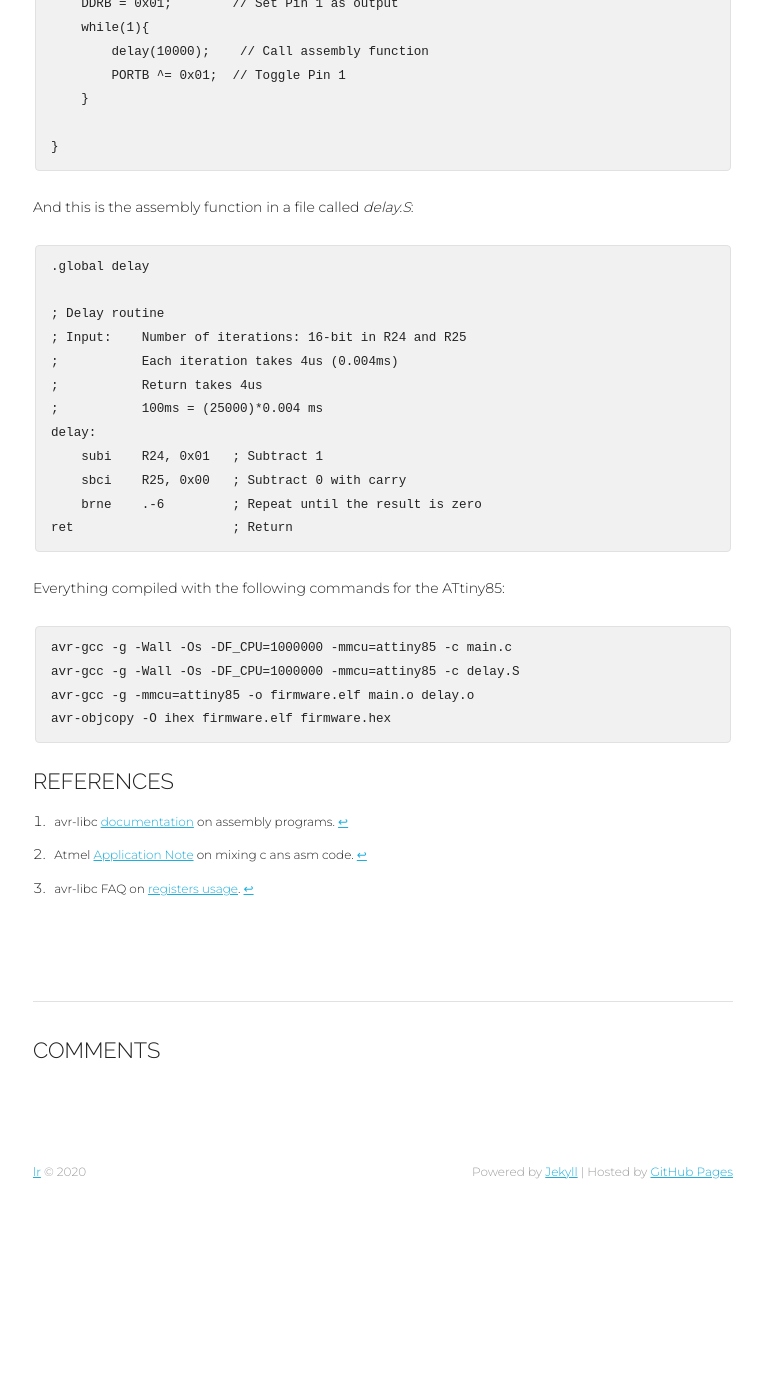
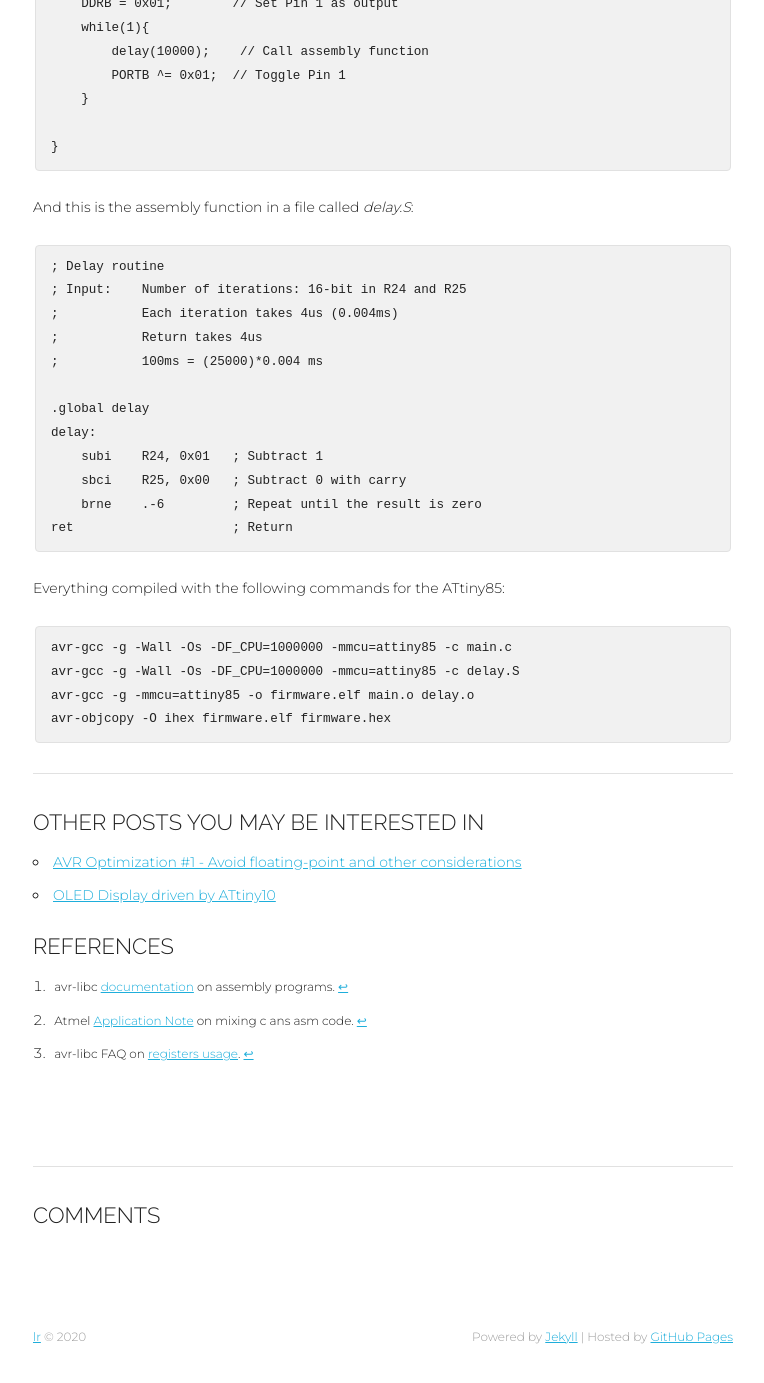
Before and after one commit to ridoluc/ridoluc.github.io, a Jekyll site: the page built from _posts/2020-06-20-mixing-c-and-assembly-for-avr-microcontrollers.markdown, in a window 1280 px wide and 1400 px high, scrolled down 3402 px. Shown: the top 1383 px of the window, without its empty margins (257-1021 px from the left). Built offline with Jekyll 4.4.1, drawn with Linux system fonts in a browser that asks for light colours; a script that is not in the unit is left out; comment, search, counter and statistics services are not loaded; before the commit the page ends 4645 px from its top, so only the background shows below that.

Commit message:
other link to posts added

````diff
--- a/_posts/2020-06-20-mixing-c-and-assembly-for-avr-microcontrollers.markdown
+++ b/_posts/2020-06-20-mixing-c-and-assembly-for-avr-microcontrollers.markdown
@@ -128,13 +128,13 @@ int main(){
 And this is the assembly function in a file called *delay.S*:
 
 ```
-.global delay
-
 ; Delay routine
 ; Input:    Number of iterations: 16-bit in R24 and R25
 ;           Each iteration takes 4us (0.004ms)
 ;           Return takes 4us
 ;           100ms = (25000)*0.004 ms
+
+.global delay
 delay:
     subi    R24, 0x01   ; Subtract 1
     sbci    R25, 0x00   ; Subtract 0 with carry
@@ -150,6 +150,13 @@ avr-gcc -g -mmcu=attiny85 -o firmware.elf main.o delay.o
 avr-objcopy -O ihex firmware.elf firmware.hex
 ```
 
+---
+
+## Other posts you may be interested in
+- [AVR Optimization #1 - Avoid floating-point and other considerations]({%post_url 2020-05-29-avr-code-optimization%})
+- [OLED Display driven by ATtiny10]({%post_url 2020-04-26-attiny10-oled-display%})
+
+
 ## References
 [^1]: avr-libc [documentation](https://www.nongnu.org/avr-libc/user-manual/assembler.html) on assembly programs.
 [^2]: Atmel [Application Note](http://ww1.microchip.com/downloads/en/appnotes/doc42055.pdf) on mixing c ans asm code.
````
